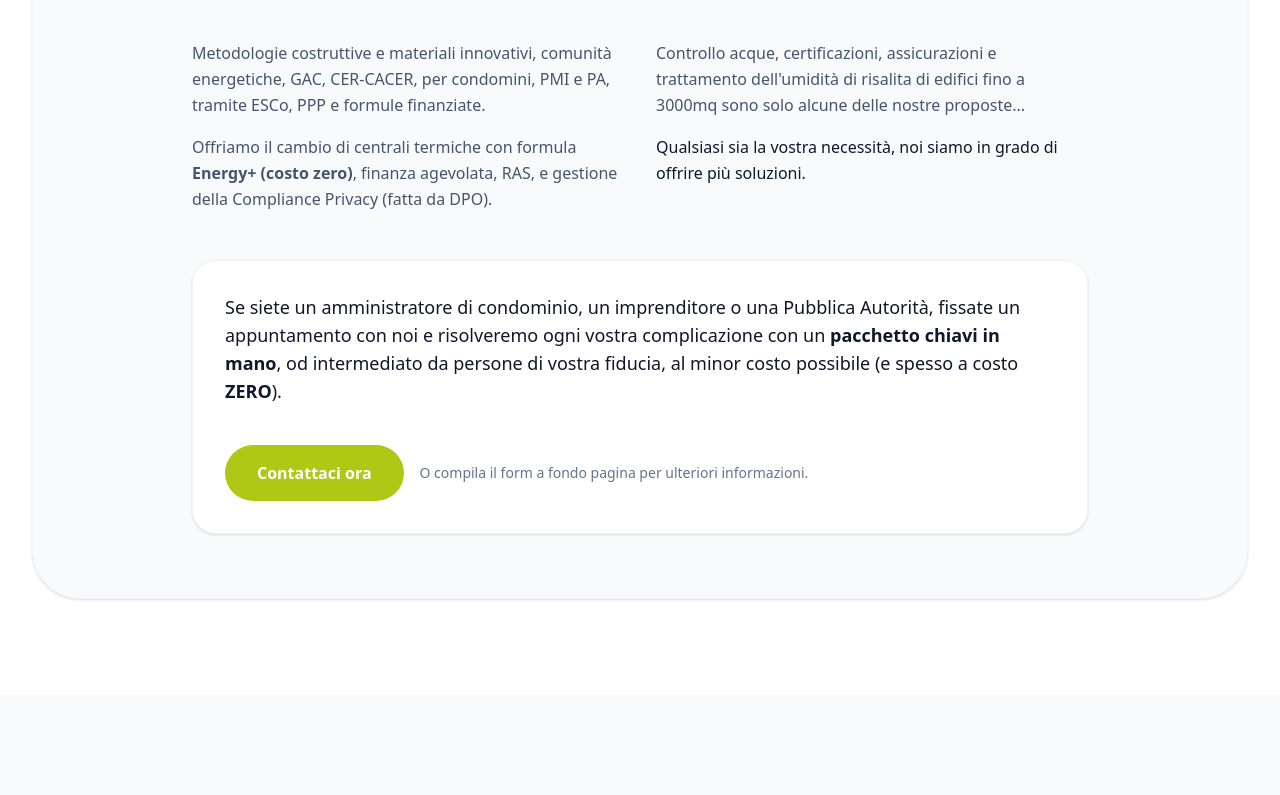
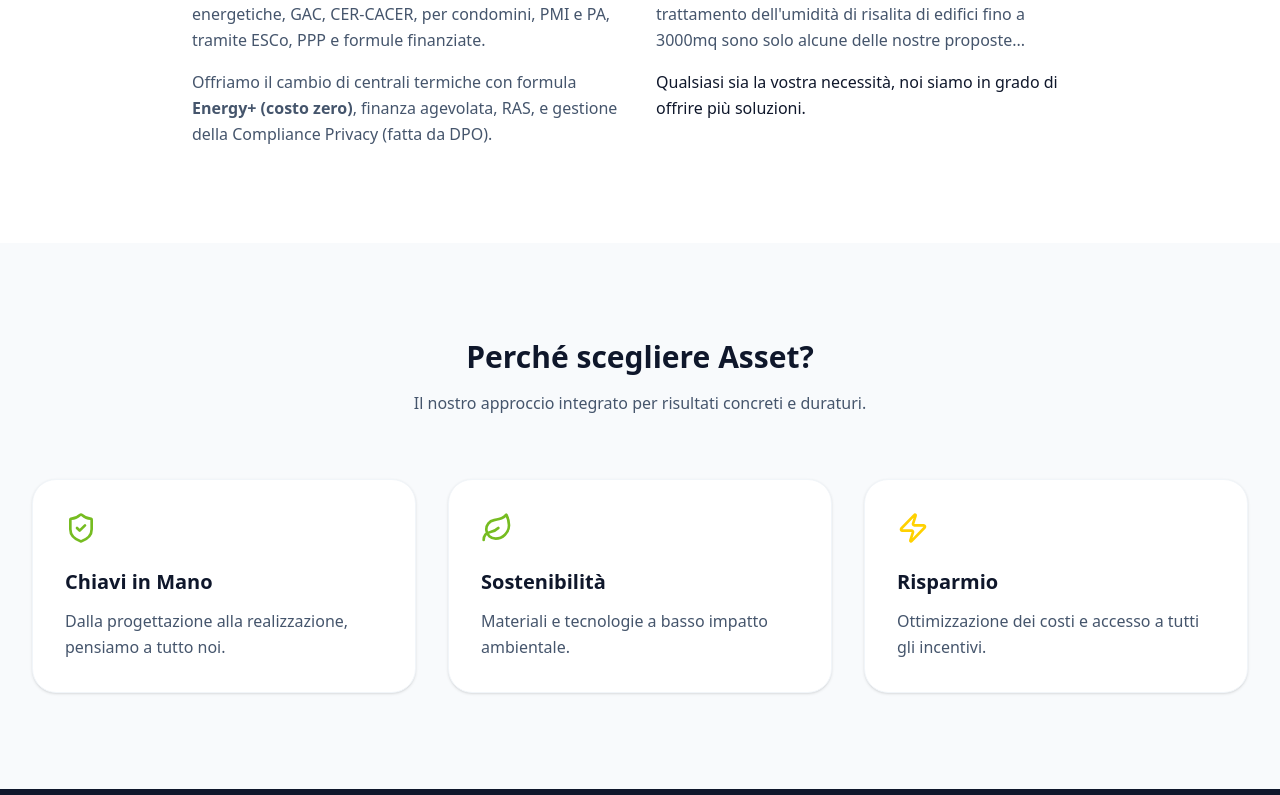
Before and after one commit to umbilu/asset---reti-per-il-risparmio-energetico, a React (Vite) app: page / in a window 1280 px wide. Shown: the part 1678-2473 px from the top of the page. Built offline with nearby package versions, Linux system fonts and the light colour scheme.

Commit message:
Remove background from Chi Siamo section

```diff
--- a/src/App.jsx
+++ b/src/App.jsx
@@ -220,7 +220,7 @@ export default function App() {
       {/* Detailed Info Section */}
       <section id="chi-siamo" className="py-24 bg-white">
         <div className="max-w-7xl mx-auto px-4 sm:px-6 lg:px-8">
-          <div className="bg-slate-50 rounded-[3rem] p-8 md:p-16 border border-slate-100 shadow-sm">
+          <div className="max-w-4xl mx-auto space-y-12">
             <div className="max-w-4xl mx-auto space-y-12">
               <div className="space-y-6">
                 <h2 className="text-3xl md:text-4xl font-bold text-slate-900 leading-tight">
@@ -246,20 +246,6 @@ export default function App() {
                   </p>
                   <p className="font-medium text-slate-900">
                     Qualsiasi sia la vostra necessità, noi siamo in grado di offrire più soluzioni.
-                  </p>
-                </div>
-              </div>
-
-              <div className="p-8 bg-white rounded-3xl border border-slate-100 shadow-sm space-y-6">
-                <p className="text-lg">
-                  Se siete un amministratore di condominio, un imprenditore o una Pubblica Autorità, fissate un appuntamento con noi e risolveremo ogni vostra complicazione con un <strong>pacchetto chiavi in mano</strong>, od intermediato da persone di vostra fiducia, al minor costo possibile (e spesso a costo <strong>ZERO</strong>).
-                </p>
-                <div className="pt-4 flex flex-wrap gap-4">
-                  <a href="#contatti" className="px-8 py-4 bg-[#afc816] text-white rounded-full font-bold hover:shadow-lg hover:shadow-green-100 transition-all">
-                    Contattaci ora
-                  </a>
-                  <p className="flex items-center text-sm text-slate-500">
-                    O compila il form a fondo pagina per ulteriori informazioni.
                   </p>
                 </div>
               </div>
```
